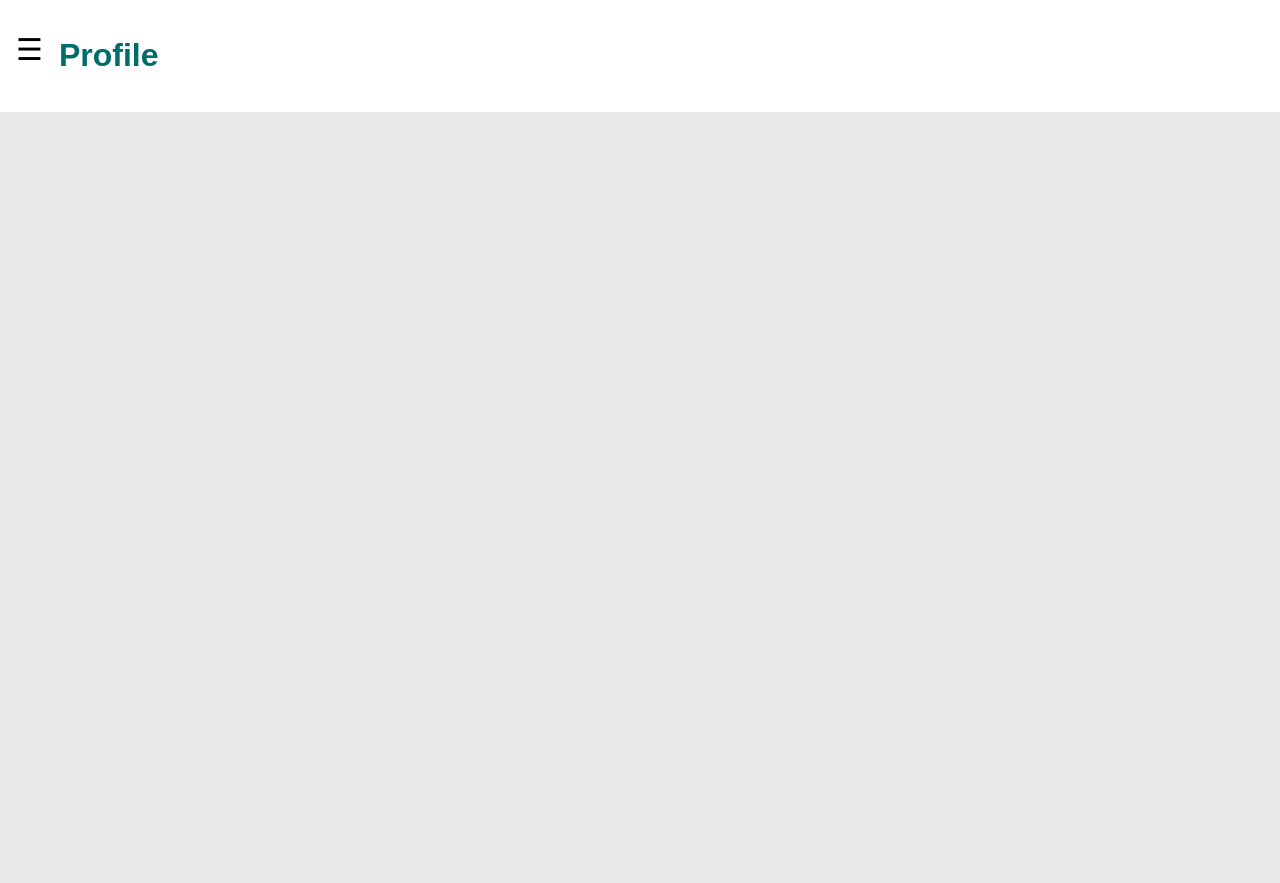
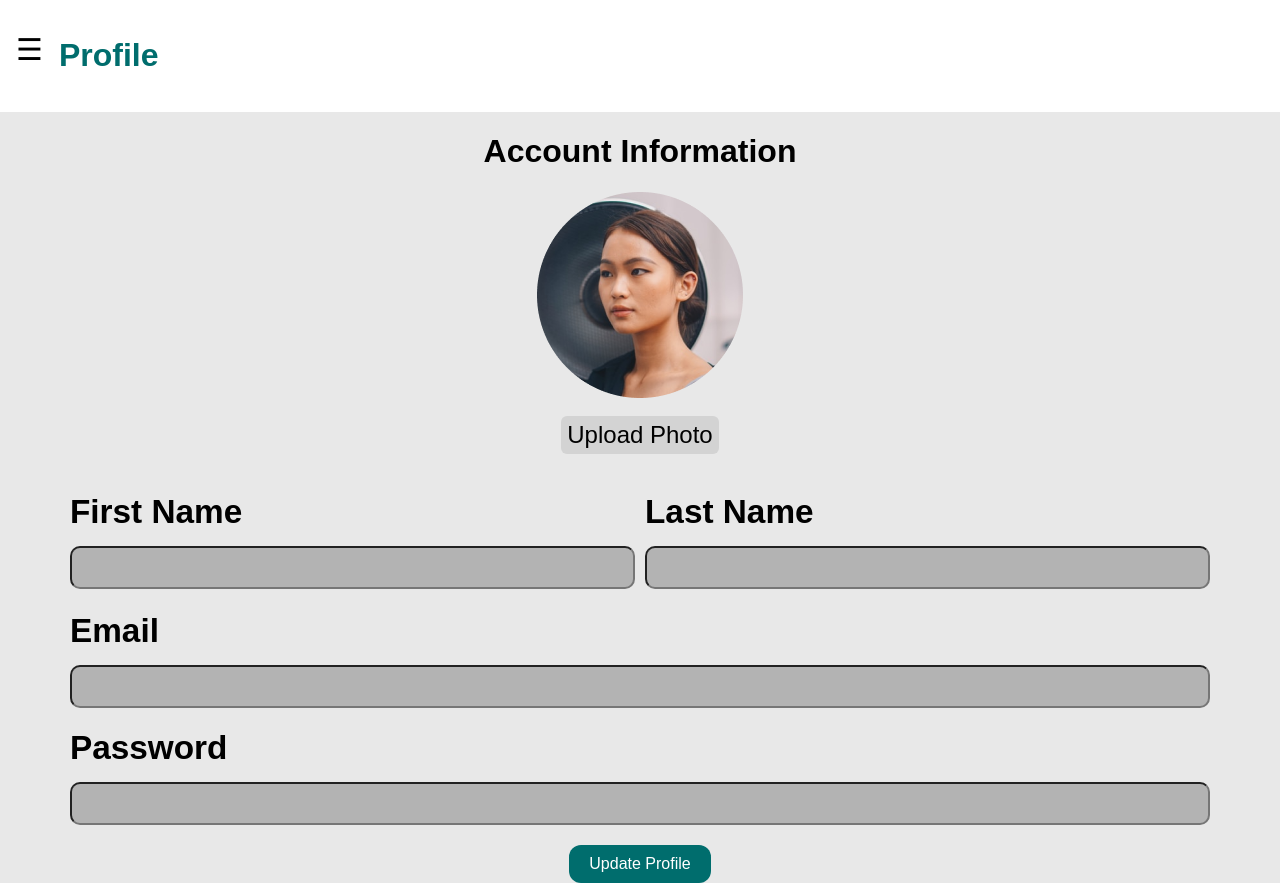
Before and after one commit to AlfonsRS/manpro, a Django app: page /profile/ in a window 1280 px wide. Before the commit the page ends 112 px from the top, so only its background shows below. Run offline with Django 3.2, Linux system fonts and the light colour scheme; lists and menus that the app fills with data are empty.

Commit message:
profile sama user management dah ditambah dikit

```diff
--- a/mysite/assets/css/layout.css
+++ b/mysite/assets/css/layout.css
@@ -264,3 +264,77 @@ input[type=text].inputtm {
 	padding: 20px;
 	box-shadow: 3px 5px gray;
 }
+
+.buttonsprofile {
+	background-color: lightgray;
+	border: none;
+	color: black;
+	padding-top: 5px;
+	padding-bottom: 5px;
+	text-align: center;
+	text-decoration: none;
+	font-size: 24px;
+	cursor: pointer;
+	border-radius: 6px;
+	margin:0 auto;
+    display:block;
+}
+
+table.tableprofile {
+	width: 90%;
+	table-layout: fixed;
+	margin-left: auto;
+	margin-right: auto;
+}
+
+table.tableprofile td,table.tableprofile th {
+	border: none;
+	font-size: 25pt;
+	text-align: left;
+	padding-bottom: 8px;
+	padding-left: 4px;
+	padding-right: 4px;
+}
+
+input[type=text].inputprofile {
+	margin-bottom: 10px;
+	width: 100%;
+	padding: 12px 10px;
+	display: inline-block;
+	background-color: rgb(179, 179, 179);
+	box-sizing: border-box;
+	border-radius: 10px;
+}
+
+table.tableum {
+	width: 90%;
+	table-layout: fixed;
+	margin-left: auto;
+	margin-right: auto;
+}
+
+table.tableum td,table.tableum th {
+	border: none;
+	font-size: 25pt;
+	text-align: center;
+	padding-bottom: 8px;
+	padding-left: 4px;
+	padding-right: 4px;
+}
+
+input[type=text].inputum {
+	margin-bottom: 10px;
+	width: 100%;
+	padding: 12px 10px;
+	display: inline-block;
+	background-color: rgb(179, 179, 179);
+	box-sizing: border-box;
+	border-radius: 10px;
+}
+
+#umsquare {
+	border-radius: 25px;
+	color: white;
+	text-align: center;
+	font-size: 20pt;
+}
--- a/mysite/mysite/urls.py
+++ b/mysite/mysite/urls.py
@@ -13,6 +13,7 @@ urlpatterns = [
     path('notif/', views.notif, name='notif'),
     path('teammanagement/', views.teammanagement, name='teammanagement'),
     path('profile/', views.profile, name='profile'),
+    path('welcome/', views.welcome, name='welcome'),
 ]
 
 urlpatterns += staticfiles_urlpatterns()
--- a/mysite/templates/profile.html
+++ b/mysite/templates/profile.html
@@ -1,5 +1,5 @@
 {% extends 'base.html' %}
-
+{% load static %}
 
 {% block title %}
 	Profile
@@ -8,4 +8,45 @@
 
 
 {% block content %}
+	<h1 style="text-align: center;">Account Information</h1>
+	<img src="{% static 'images/fotoprofile2.png' %}" style="display: block; margin-left: auto; margin-right: auto;">
+	<br>
+	<a href="" style="text-decoration: none;"><button class="buttonsprofile" >Upload Photo</button></a>
+	<br><br>
+	<table class="tableprofile">
+		<colgroup>
+			<col span="1" style="width: 50%;">
+			<col span="1" style="width: 50%;">
+		 </colgroup>
+		 <tbody>
+			<tr>
+				<th>First Name</th>
+				<th>Last Name</th>
+			</tr>
+			<tr>
+				<th><input type="text" class="inputprofile"></th>
+				<th><input type="text" class="inputprofile"></th>
+			</tr>
+		</tbody>
+	</table>
+	<table class="tableprofile">
+		<colgroup>
+			<col span="1" style="width: 100%;">
+		 </colgroup>
+		 <tbody>
+			<tr>
+				<th>Email</th>
+			</tr>
+			<tr>
+				<th><input type="text" class="inputprofile"></th>
+			</tr>
+			<tr>
+				<th>Password</th>
+			</tr>
+			<tr>
+				<th><input type="text" class="inputprofile"></th>
+			</tr>
+		</tbody>
+	</table>
+	<a href="{% url 'welcome' %}" style="text-decoration: none;"><button class="buttons">Update Profile</button></a>
 {% endblock %}
--- a/mysite/templates/teammanagement.html
+++ b/mysite/templates/teammanagement.html
@@ -34,7 +34,9 @@
 
 	<div id="tm_square2">
 		<div id="tm_square3">
-			<a href=""><img src="{% static 'images/trash_tm.png' %}" style="float: right;"></a>
+			{% if request.user.username == "admin" %}
+				<a href=""><img src="{% static 'images/trash_tm.png' %}" style="float: right;"></a>
+			{% endif %}
 			<table>
 				<tr>
 					<td rowspan="0"><img src="{% static 'images/employee.png' %}" style="padding-right: 24px;"></td>
```
Also changed, not shown: mysite/templates/usermanagement.html (+39 -30 lines), mysite/assets/images/Vector.png (added), mysite/assets/images/fotoprofile2.png (added), mysite/assets/images/profileum.png (added), mysite/db.sqlite3.
